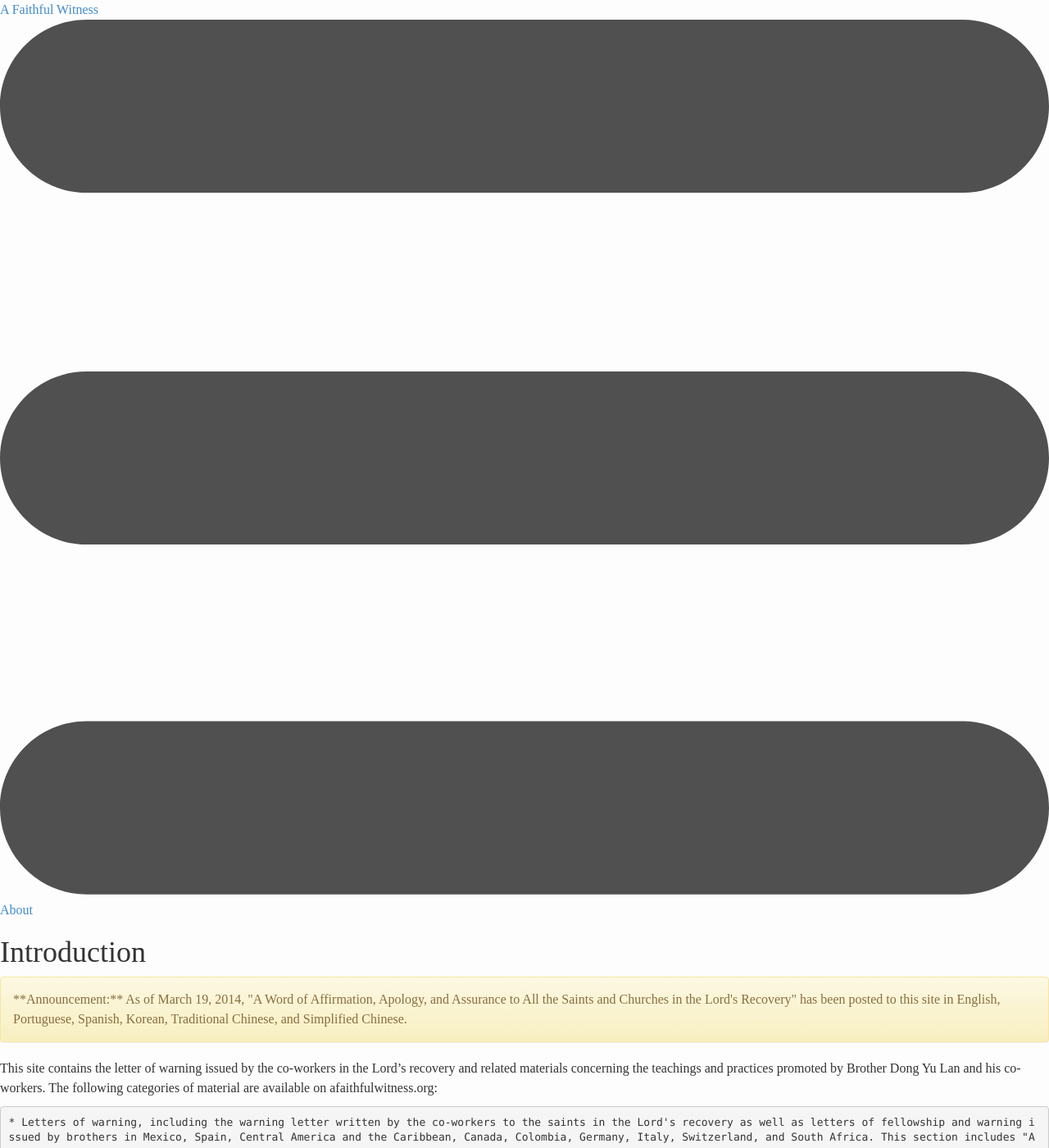
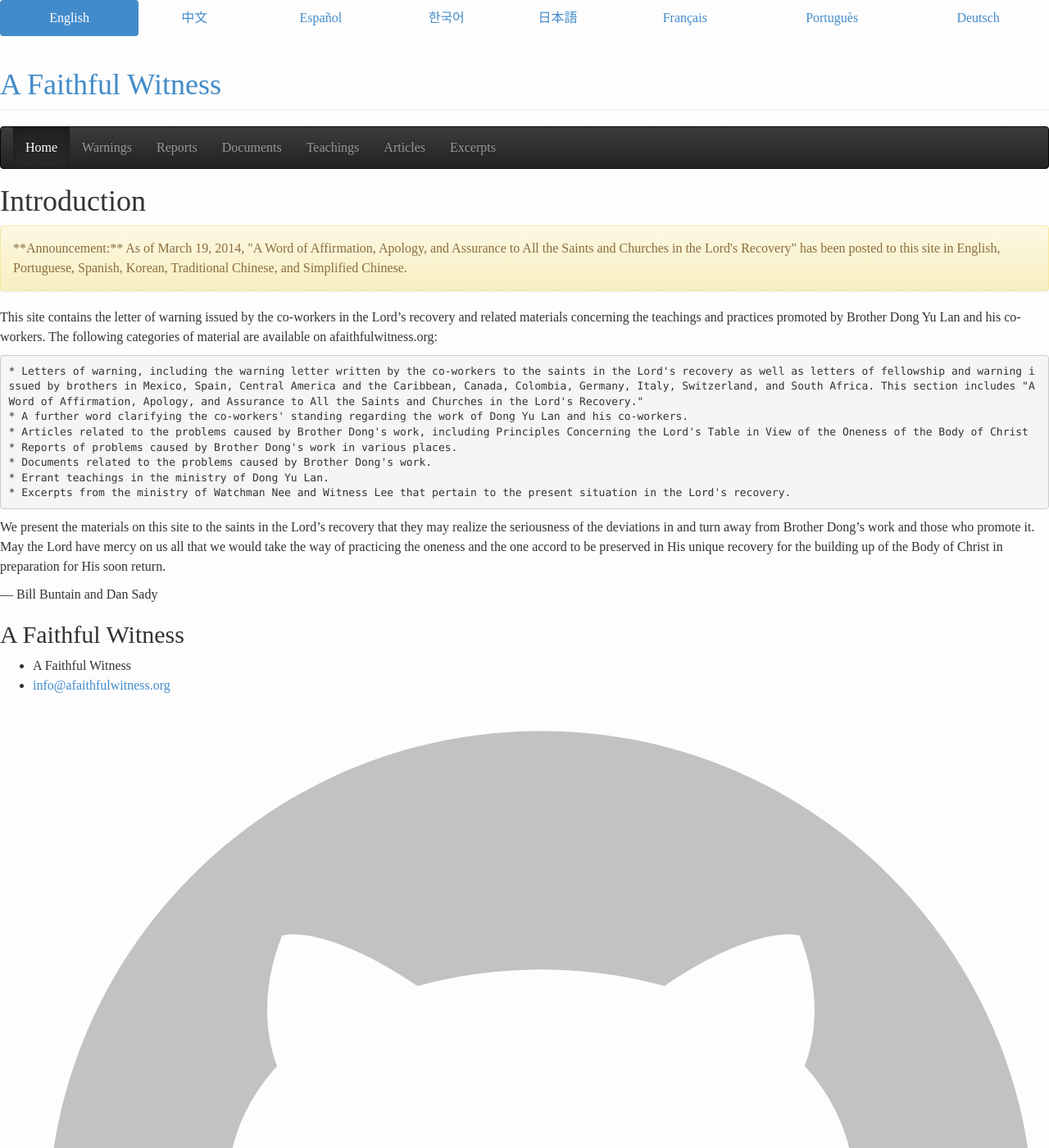
Before and after one commit to dcproject/faithful-witness, a Jekyll site: the page built from index.md, in a window 1280 px wide and 1400 px high. Shown: the whole window at 82% size. Built offline with Jekyll 4.4.1, drawn with Linux system fonts in a browser that asks for light colours; nearby versions of some CDN libraries.

Commit message:
navbar and language nav

```diff
--- a/_includes/header.html
+++ b/_includes/header.html
@@ -1,28 +1,29 @@
 <header class="site-header">
 
-  <div class="wrap">
+    <ul class="nav nav-pills nav-justified">
+        <li class="active"><a href="#">English</a></li>
+        <li><a href="#">中文</a></li>
+        <li><a href="#">Español</a></li>
+        <li><a href="#">한국어</a></li>
+        <li><a href="#">日本語</a></li>
+        <li><a href="#">Français</a></li>
+        <li><a href="#">Portuguès</a></li>
+        <li><a href="#">Deutsch</a></li>
+    </ul>
 
-    <a class="site-title" href="{{ site.baseurl }}/">{{ site.title }}</a>
+    <h1 class="page-header"><a href="{{ site.baseurl }}/">{{ site.title }}</a></h1>
 
-    <nav class="site-nav">
-      <a href="#" class="menu-icon">
-        <svg version="1.1" xmlns="http://www.w3.org/2000/svg" xmlns:xlink="http://www.w3.org/1999/xlink" x="0px" y="0px"
-           viewBox="0 0 18 15" enable-background="new 0 0 18 15" xml:space="preserve">
-          <path fill="#505050" d="M18,1.484c0,0.82-0.665,1.484-1.484,1.484H1.484C0.665,2.969,0,2.304,0,1.484l0,0C0,0.665,0.665,0,1.484,0
-            h15.031C17.335,0,18,0.665,18,1.484L18,1.484z"/>
-          <path fill="#505050" d="M18,7.516C18,8.335,17.335,9,16.516,9H1.484C0.665,9,0,8.335,0,7.516l0,0c0-0.82,0.665-1.484,1.484-1.484
-            h15.031C17.335,6.031,18,6.696,18,7.516L18,7.516z"/>
-          <path fill="#505050" d="M18,13.516C18,14.335,17.335,15,16.516,15H1.484C0.665,15,0,14.335,0,13.516l0,0
-            c0-0.82,0.665-1.484,1.484-1.484h15.031C17.335,12.031,18,12.696,18,13.516L18,13.516z"/>
-        </svg>
-      </a>
-      <div class="trigger">
-        {% for page in site.pages %}
-          <a class="page-link" href="{{ page.url | prepend: site.baseurl }}">{{ page.title }}</a>
-        {% endfor %}
-      </div>
+    <nav class="navbar navbar-inverse" role="navigation">
+        <div class="collapse navbar-collapse" id="navbar">
+        <ul class="nav navbar-nav">
+            <li class="active"><a href="#">Home</a></li>
+            <li><a href="#">Warnings</a></li>
+            <li><a href="#">Reports</a></li>
+            <li><a href="#">Documents</a></li>
+            <li><a href="#">Teachings</a></li>
+            <li><a href="#">Articles</a></li>
+            <li><a href="#">Excerpts</a></li>
+        </ul>
     </nav>
 
-  </div>
-
 </header>
```
